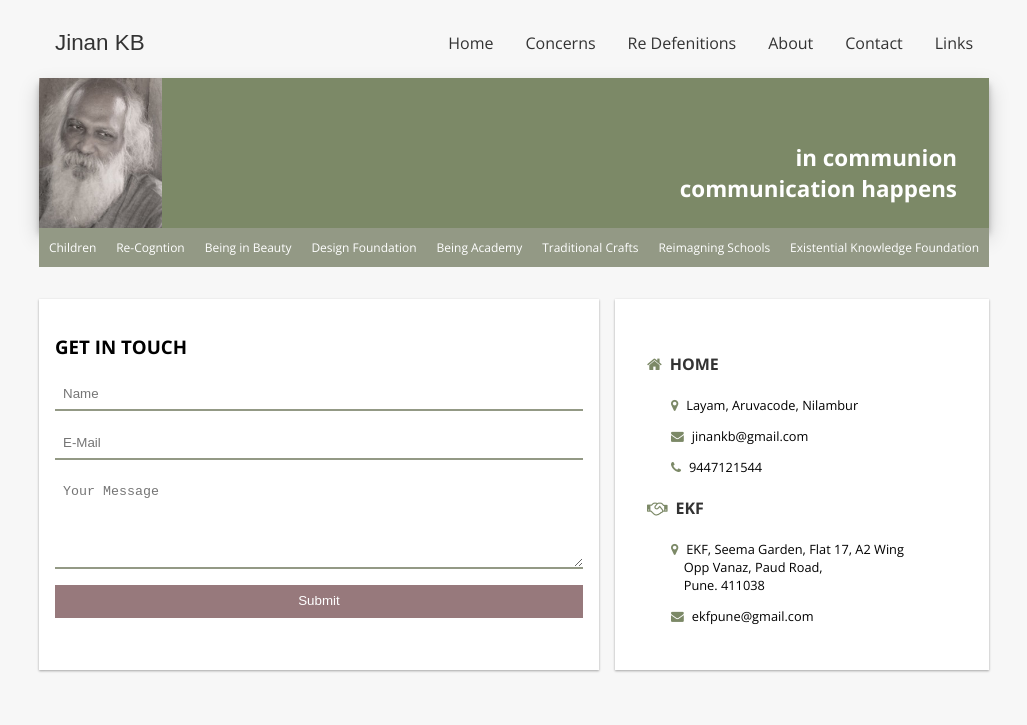
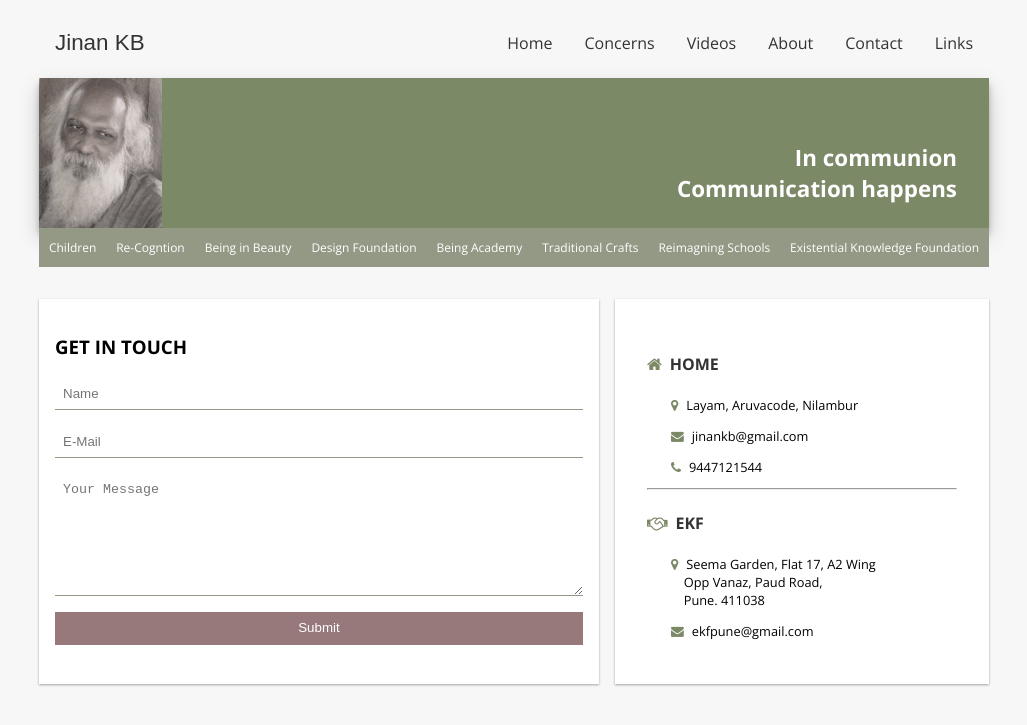
Before and after one commit to jinankb/jinankb.github.io, a Jekyll site: the page built from contact.html, in a window 1280 px wide. Shown: the top 725 px of the page, without its empty margins (126-1153 px from the left). Built offline with Jekyll 4.4.1, drawn with Linux system fonts in a browser that asks for light colours.

Commit message:
Revision

```diff
--- a/_includes/nav.html
+++ b/_includes/nav.html
@@ -4,8 +4,8 @@
         <ul>
             <li><a href="{{site.url}}">Home</a></li>
             <li><a href="{{site.url}}/concerns">Concerns</a></li>
-            <li><a href="{{site.url}}/redefenitions">Re Defenitions</a></li>
-            <li><a href="{{site.url}}/cv">About</a></li>
+            <li><a href="{{site.url}}/videos">Videos</a></li>
+            <li><a href="{{site.url}}/about">About</a></li>
             <li><a href="{{site.url}}/contact">Contact</a></li>
             <li><a href="{{site.url}}/links">Links</a></li>
         </ul>
--- a/concerns.html
+++ b/concerns.html
@@ -6,7 +6,8 @@
         <div class="tab-container concerns">
         <div class="tab-head">
             <h3 data-id="1" class="active">Issues & Concerns</h1>
-                <h3 data-id="2">Research & Experience</h1>
+            <h3 data-id="2">Research & Experience</h1>
+
         </div>
         <div class="tab-body">
                 <div class="tabpara active" data-id="1" >
--- a/contact.html
+++ b/contact.html
@@ -1,6 +1,6 @@
 ---
 layout: default
-banner: 'in communion<br>communication happens'
+banner: 'In communion<br>Communication happens'
 ---
 <div class="container">
     <div class="contact-grid">
@@ -15,7 +15,7 @@
                     <label for="email">Email</label>
                     <input type="email" name="email" placeholder="E-Mail">
                     <label for="message">Message</label>
-                    <textarea name="message" id="message" cols="30" rows="5" placeholder="Your Message"></textarea>
+                    <textarea name="message" id="message" cols="30" rows="7" placeholder="Your Message"></textarea>
                     <input class="smt-btn" type="submit">
                 </form>
             </div>
@@ -31,9 +31,10 @@
             <p>
                <i class="fa fa-phone" aria-hidden="true"></i></i>9447121544
             </p>
+            <hr>
             <h4><i class="fa fa-handshake-o" aria-hidden="true"></i>EKF</h4>
             <p>
-                <i class="fa fa-map-marker" aria-hidden="true"></i>EKF, Seema Garden, Flat 17, A2 Wing<br> &emsp;Opp Vanaz, Paud Road,<br>  &emsp;Pune. 411038
+                <i class="fa fa-map-marker" aria-hidden="true"></i>Seema Garden, Flat 17, A2 Wing<br> &emsp;Opp Vanaz, Paud Road,<br>  &emsp;Pune. 411038
             </p>
             <p>
                <i class="fa fa-envelope" aria-hidden="true"></i></i>ekfpune@gmail.com
--- a/css/style.css
+++ b/css/style.css
@@ -1,5 +1,10 @@
 ul{
   padding-left:0;
+}
+ul.points li{
+  margin: 1.5rem;
+  list-style-type: disc;
+  line-height: 1.2;
 }
 button{
   color: #333;
@@ -247,16 +252,17 @@
 .tabpara.active{
   display: block;
 }
-.concerns{
+.tab-container{
+  margin: 2rem 0;
+  background: #fff;
+  box-shadow: 0 1px 3px rgba(0,0,0,0.12), 0 1px 2px rgba(0,0,0,0.24);
+  padding: 3rem;
   text-align: justify;
   line-height: 1.6;
   color: #555;
 }
-.tab-container{
-  margin: 2rem 6rem;
-  background: #fff;
-  box-shadow: 0 10px 20px rgba(0,0,0,0.19), 0 6px 6px rgba(0,0,0,0.23);
-  padding: 3rem;
+.tab-container.about{
+  margin: 2rem 0;
 }
 /* Contact Form */
 .contact-grid{
@@ -283,9 +289,10 @@
 }
 .contact-body form input,textarea{
   border: none;
-  border-bottom: 2px solid #939985;
+  border-bottom: 1.5px solid #939985;
   padding: 0.5rem;
   margin-bottom: 1rem;
+  outline: none;
 }
 .contact-location{
   box-sizing: border-box;
@@ -330,6 +337,7 @@
   font-weight: 400;
   text-transform: uppercase;
   border-bottom: 1px solid #e5e5e5;
+  box-sizing: border-box;
 }
 
 .accordion a:hover,
@@ -352,7 +360,7 @@
   content: '\f0fe';
   position: absolute;
   float: right;
-  right: 5rem;
+  right: 2rem;
   font-size: 1rem;
   color: #7c8967;
   padding: 5px;
@@ -397,3 +405,32 @@
   -o-transition: all 0.35s ease 0.15s;
   transition: all 0.35s ease 0.15s;
 }
+.accordion .content.links p{
+  font-size: 0.85rem;
+}
+.accordion .content.links a{
+  text-transform: lowercase;
+  color: #4169e1;
+}
+.accordion .content.links a:hover{
+  color: #323f66;
+}
+.accordion .content.links a::after{
+  display: none;
+}
+/*Video Page*/
+.video-grid{
+  display: flex;
+  flex-wrap: wrap;
+  margin: 2rem 0;
+}
+.video-card{
+  background: #fff;
+  box-shadow: 0 10px 20px rgba(0,0,0,0.19), 0 6px 6px rgba(0,0,0,0.23);
+  margin: 0 0.5rem 1rem;
+}
+.video-card h6{
+  padding: 0.7rem;
+  margin: 0;
+  text-transform: uppercase;
+}
--- a/cv.html
+++ /dev/null
@@ -1,4 +0,0 @@
----
-layout: default
-banner: 'From imparting &#8216;knowledge&#8217;<br>to creating conditions for learning'
----
--- a/redefenitions.html
+++ /dev/null
@@ -1,5 +0,0 @@
----
-layout: default
-banner: 'Beware! <br>Definitions belong to the realm of language
-<br>Misleading, if not arrived at through experience'
----
```
Also changed, not shown: about.html (added, +121 -0 lines), videos.html (added, +49 -0 lines).
